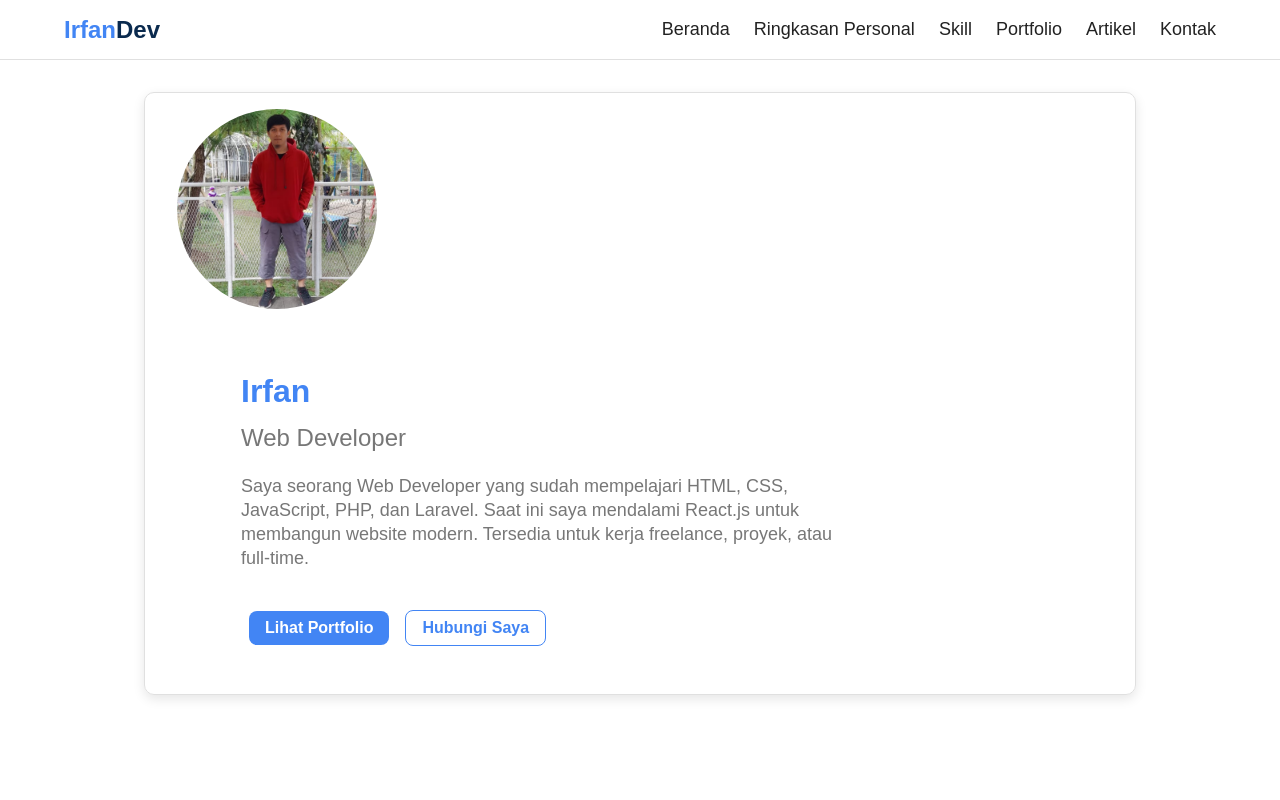
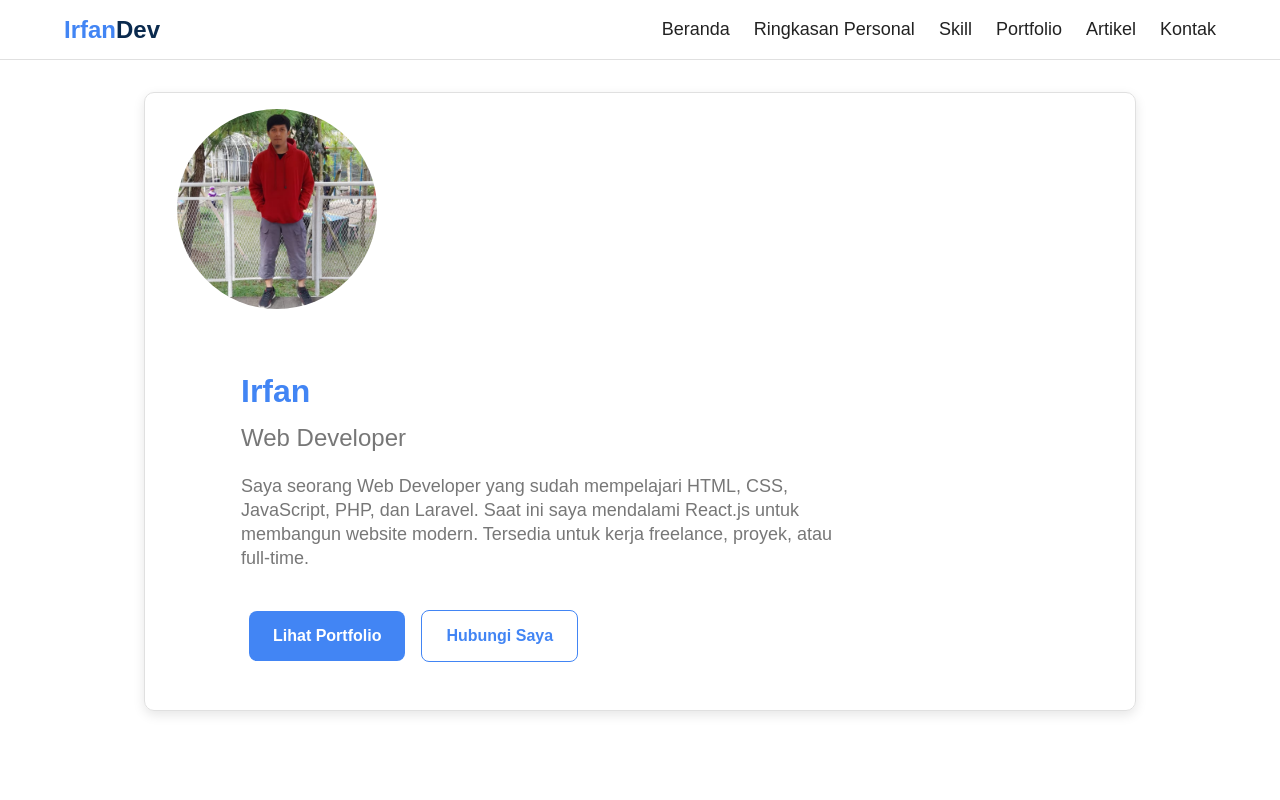
Before and after one commit to Irfan2202/myportfolio-reactjs, a React (Vite) app: page / in a window 1280 px wide. Shown: the top 800 px of the page. Built offline with nearby package versions, Linux system fonts and the light colour scheme.

Commit message:
style button

```diff
--- a/src/components/Button/Button.module.css
+++ b/src/components/Button/Button.module.css
@@ -1,7 +1,7 @@
 /* components/Button/Button.module.css */
 .btn {
   display: inline-block;
-  padding: 8px 16px;
+  padding: 16px 24px;
   border-radius: 8px;
   font-weight: bold;
   transition: all 0.3s ease;
@@ -29,3 +29,9 @@
   background-color: var(--color-primary);
   color: var(--color-light);
 }
+
+@media screen and (max-width: 768px) {
+  .btn {
+    padding: 8px 16px;
+  }
+}
```
